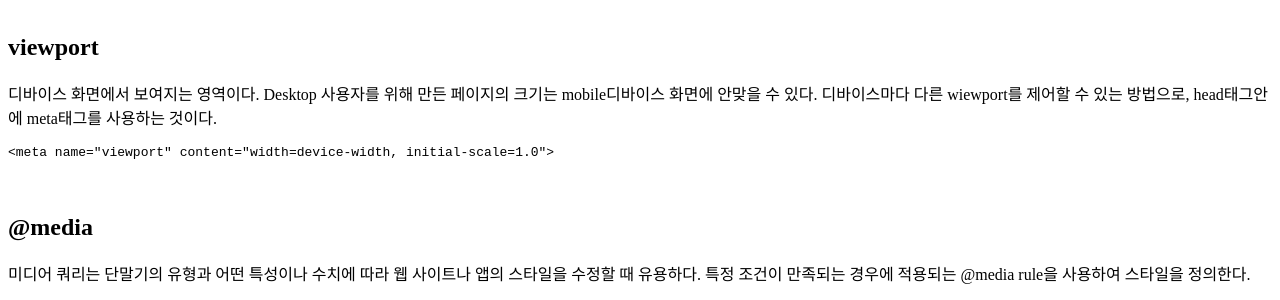
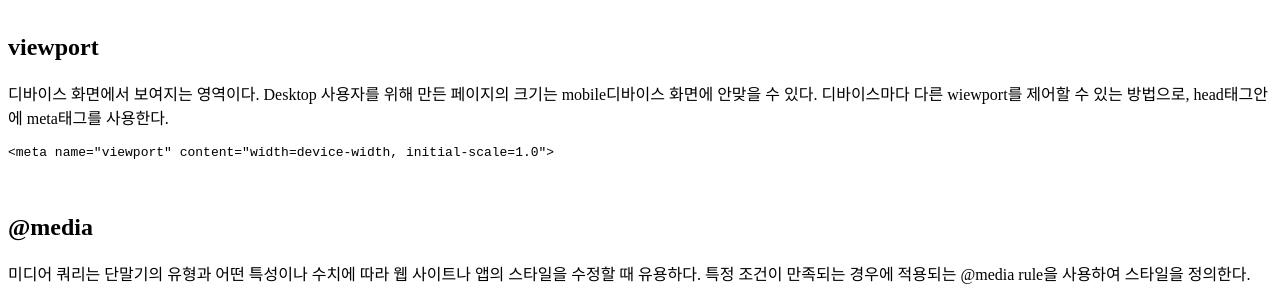
Before and after one commit to kksj216/kksj216-2.github.io, a Jekyll site: the page built from _posts/2020-09-26-responsive-web.md, in a window 1280 px wide and 900 px high, scrolled down 924 px. Shown: the part 174-474 px from the top of the window. Built offline with Jekyll 4.4.1, drawn with Linux system fonts in a browser that asks for light colours.

Commit message:
reponsive web

````diff
--- a/_posts/2020-09-26-responsive-web.md
+++ b/_posts/2020-09-26-responsive-web.md
@@ -20,7 +20,7 @@ Responsive web에 대해서 간단한 정리
 
 ## viewport
 
-디바이스 화면에서 보여지는 영역이다. Desktop 사용자를 위해 만든 페이지의 크기는 mobile디바이스 화면에 안맞을 수 있다. 디바이스마다 다른 wiewport를 제어할 수 있는 방법으로, head태그안에 meta태그를 사용하는 것이다.
+디바이스 화면에서 보여지는 영역이다. Desktop 사용자를 위해 만든 페이지의 크기는 mobile디바이스 화면에 안맞을 수 있다. 디바이스마다 다른 wiewport를 제어할 수 있는 방법으로, head태그안에 meta태그를 사용한다.
 
 ```html
 <meta name="viewport" content="width=device-width, initial-scale=1.0">
````
